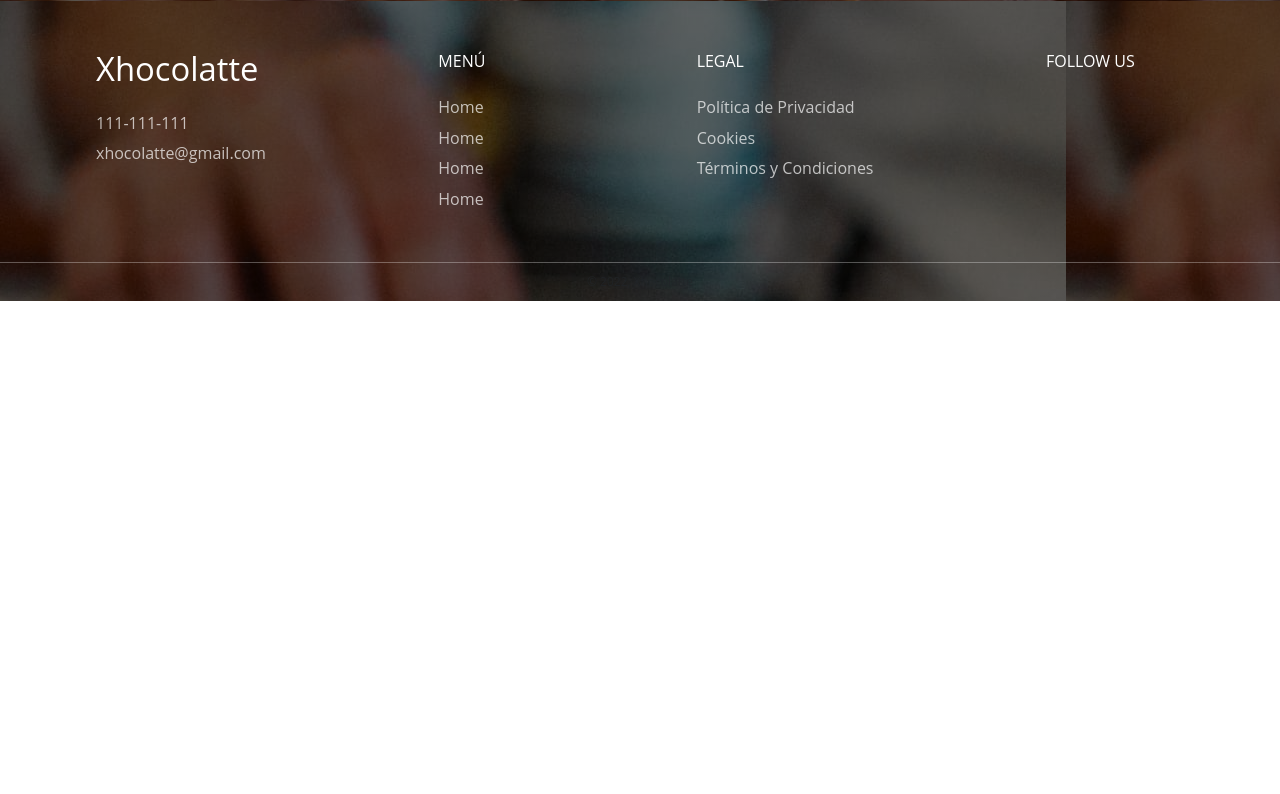
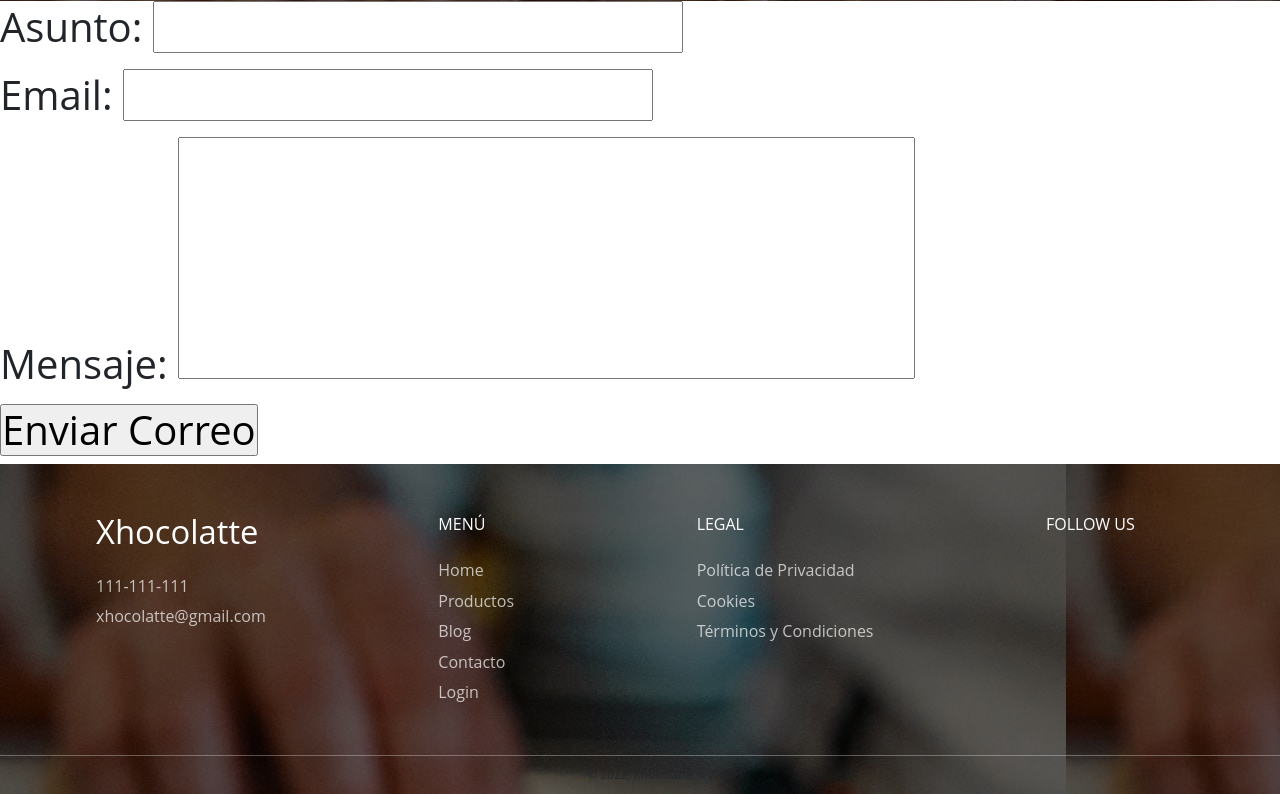
Before and after one commit to Dapapu7/Xhokolatte, a Django app: page /contacto/ in a window 1280 px wide. Shown: the part 119-913 px from the top of the page. Before the commit the page ends 420 px from the top, so only its background shows below. Run offline with Django 4.2, Linux system fonts and the light colour scheme; some libraries are stand-ins or nearby versions.

Commit message:
Contacto

```diff
--- a/Xhocolatte/XhocolatteApp/templates/XhocolatteApp/base.html
+++ b/Xhocolatte/XhocolatteApp/templates/XhocolatteApp/base.html
@@ -78,10 +78,11 @@
         <div class="footer-menus">
           <div class="contenedor-footer-contenido">
             <span class="titulo-menu">Menú</span>
-            <a href="" class="menu-item-footer">Home</a>
-            <a href="" class="menu-item-footer">Home</a>
-            <a href="" class="menu-item-footer">Home</a>
-            <a href="" class="menu-item-footer">Home</a>
+            <a href="/" class="menu-item-footer">Home</a>
+            <a href="/productos" class="menu-item-footer">Productos</a>
+            <a href="/blog" class="menu-item-footer">Blog</a>
+            <a href="/contacto" class="menu-item-footer">Contacto</a>
+            <a href="/login" class="menu-item-footer">Login</a>
           </div>
 
           <div class="contenedor-footer-contenido">
--- a/Xhocolatte/XhocolatteApp/templates/XhocolatteApp/contacto.html
+++ b/Xhocolatte/XhocolatteApp/templates/XhocolatteApp/contacto.html
@@ -6,7 +6,18 @@
 
 
 
+<body>
+    <h1>
+        <form action="/contactar/" method="POST">
+            {% csrf_token %}
+            <p>Asunto: <input type="text" name="txtAsunto"/></p>
+            <p>Email: <input type="email" name="txtEmail"/></p>
+            <p>Mensaje: <textarea name="txtMensaje" cols="30" rows = "5" style = "resize: none;"></textarea></p>
 
+            <input type="submit" value="Enviar Correo">
+        </form>
+    </h1>
+</body>
 
 
 
--- a/Xhocolatte/XhocolatteApp/urls.py
+++ b/Xhocolatte/XhocolatteApp/urls.py
@@ -8,4 +8,5 @@ urlpatterns = [
     path('contacto/', views.contacto, name = "Contacto"),
     path('blog/', views.blog, name = "Blog"),
     path('sign-up/', views.sign_up, name = "sign_up"),
+    path('contactar/', views.contactar, name = "contactar"),
 ]
--- a/Xhocolatte/XhocolatteApp/views.py
+++ b/Xhocolatte/XhocolatteApp/views.py
@@ -1,6 +1,9 @@
+from socket import IPPORT_RESERVED
 from django.shortcuts import render, redirect
 from django.contrib.auth import login, logout, authenticate
 from XhocolatteApp.forms import RegisterForm
+from django.conf import settings
+from django.core.mail import send_mail
 
 # Create your views here.
 
@@ -13,6 +16,17 @@ def  productos(request):
 
 def  contacto(request):
     return render(request, 'XhocolatteApp/contacto.html')
+
+def contactar(request):
+    if request.method == "POST":
+        asunto = request.POST["txtAsunto"]
+        mensaje = request.POST["txtMensaje"] + " /Email: " + request.POST["txtEmail"]
+        email_desde = settings.EMAIL_HOST_USER
+        email_para = ["ogre811@gmail.com"]
+        send_mail(asunto, mensaje, email_desde, email_para, fail_silently = False)
+        return render(request, "XhocolatteApp/contactoExitoso.html")
+    return render(request, "XhocolatteApp/contacto.html")
+
 
 def blog(request):
     return render(request, 'XhocolatteApp/blog.html')
```
Also changed, not shown: Xhocolatte/Xhocolatte/settings.py (+7 -0 lines), Xhocolatte/XhocolatteApp/templates/XhocolatteApp/contactoExitoso.html (added, +13 -0 lines), Xhocolatte/XhocolatteApp/models.py (line endings or trailing spaces).
